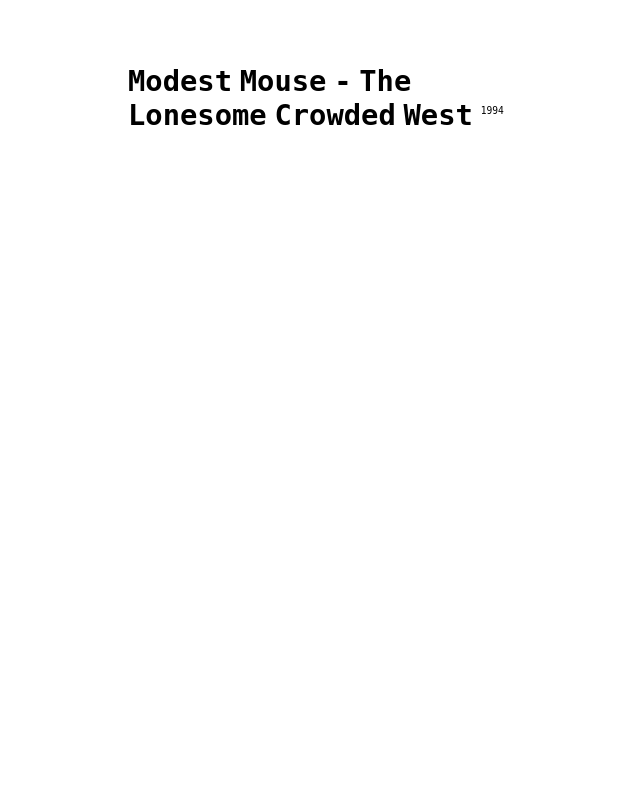
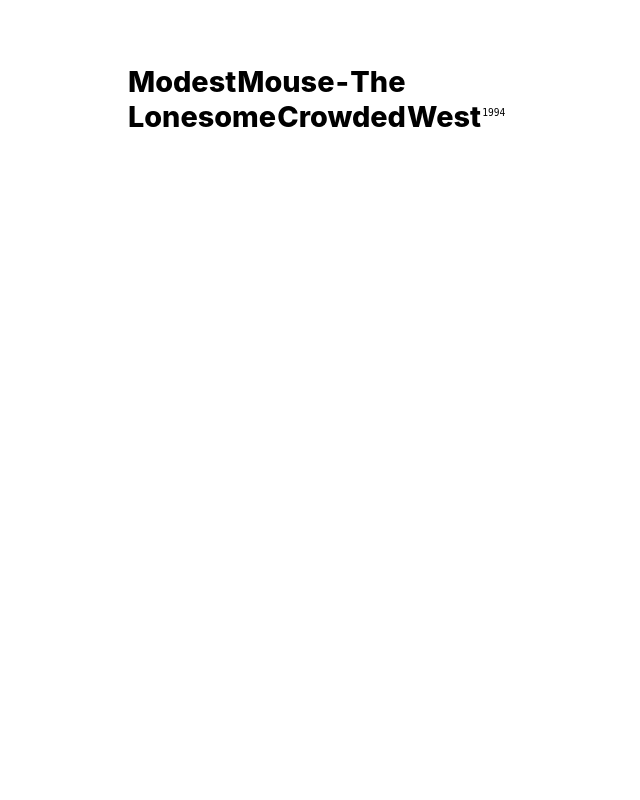
Before and after one commit to janokular/musicstreamer, a Flask app: page / in a window 1280 px wide. Shown: the whole page, without its empty margins (0-640 px from the left). Run offline with Flask 3, Linux system fonts and the light colour scheme.

Commit message:
updated style.css

```diff
--- a/musicstreamer/static/style.css
+++ b/musicstreamer/static/style.css
@@ -1,5 +1,5 @@
 html {
-  font-family: monospace;
+  font-family: "Inter", -apple-system, "Nunito", BlinkMacSystemFont, "Segoe UI", Roboto, sans-serif;
   display: flex;
   overflow: hidden;
   height: 100%;
@@ -12,7 +12,7 @@
   justify-content: flex-start;
   align-content: flex-start;
   align-items: flex-start;
-  gap: 1vw;
+  gap: 0.75vw;
   margin: 5vw 10vw 5vw 10vw;
   overflow: auto;
   scrollbar-width: none;
@@ -22,8 +22,8 @@
   text-decoration: none;
   color: black;
   font-size: 2.25vw;
-  font-weight: 600;
-  word-spacing: -0.75vw;
+  font-weight: 800;
+  word-spacing: -0.4vw;
   flex: 0 0 60%;
 }
 
@@ -36,6 +36,7 @@
 }
 
 .year {
+  font-family: monospace;
   font-size: 0.75vw;
   font-weight: 100;
 }
```
